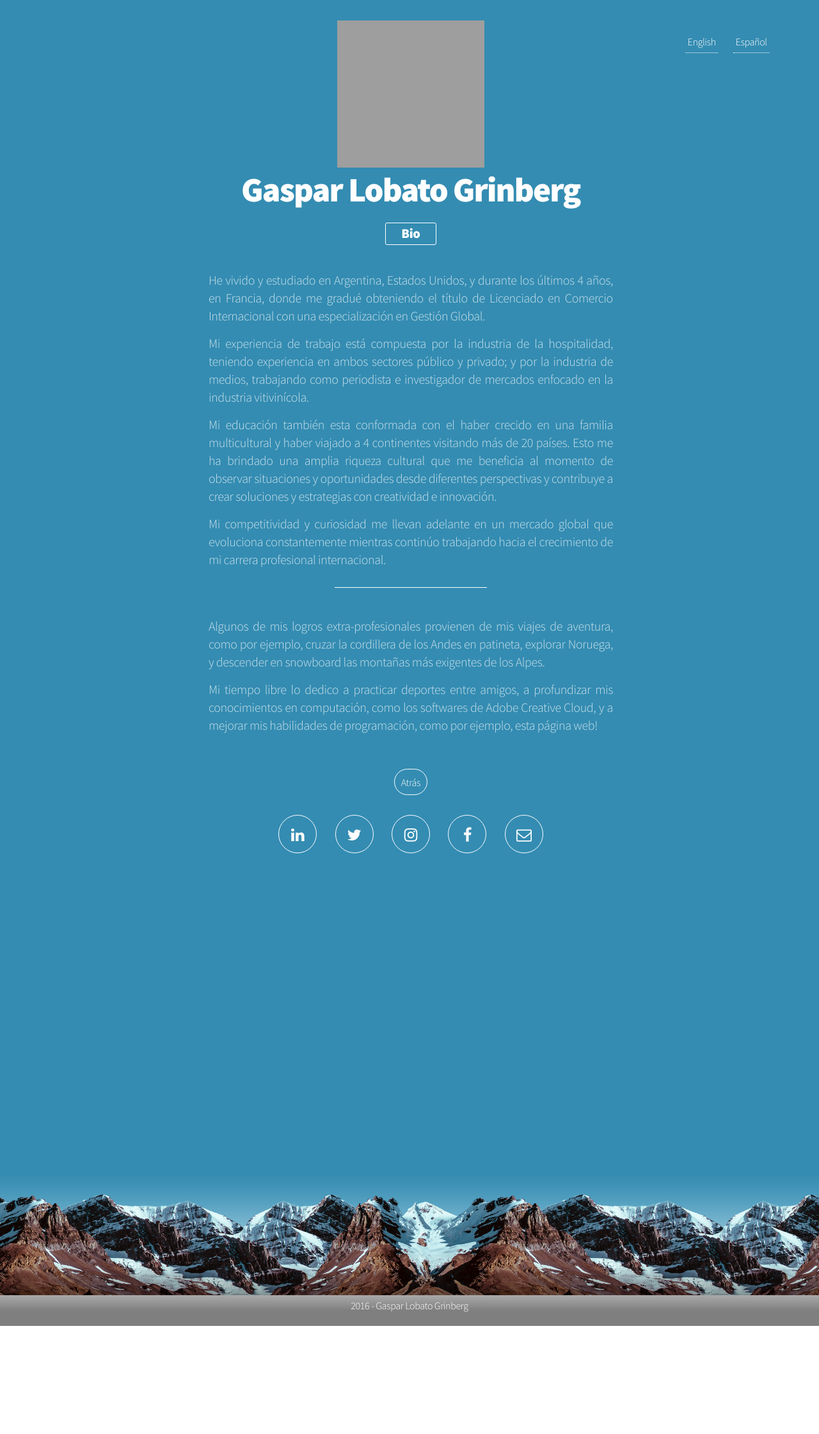
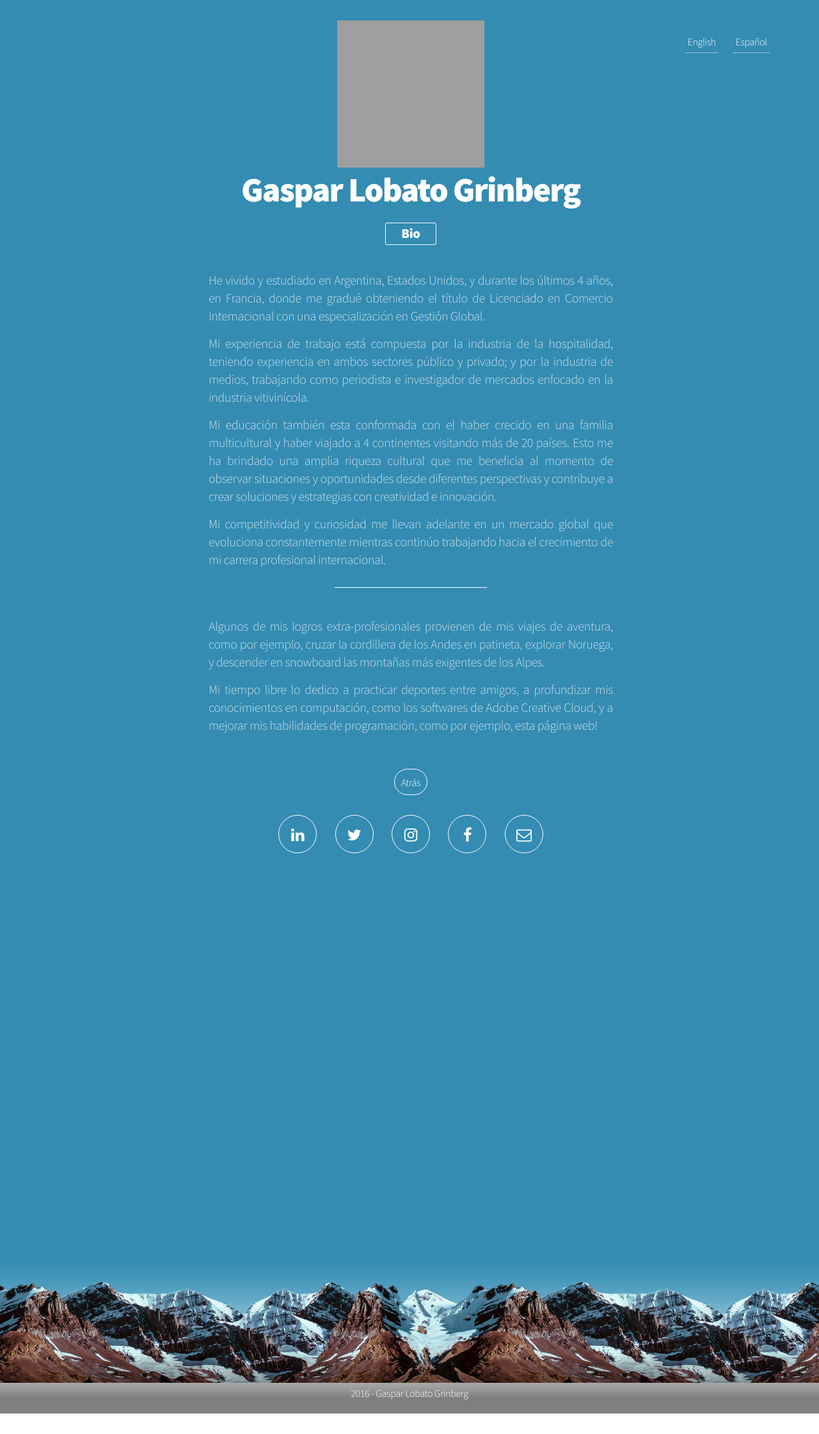
Before and after one commit to gasparlg/gasparg, a Jekyll site: the page built from es-bio.html, in a window 1280 px wide. Shown: the whole page at 64% size. Built offline with Jekyll 4.4.1, drawn with Linux system fonts in a browser that asks for light colours; before the commit the page ends 2105 px from its top, so only the background shows below that; grey boxes are pictures that could not be loaded.

Commit message:
added some media queries

```diff
--- a/css/main-bio.css
+++ b/css/main-bio.css
@@ -1010,7 +1010,8 @@
 		}
 }
 
-/* iPad Mini */
+/* iPad Mini non-retina */
+/* iPad normal 1 & 2 */
 
 @media only screen
 and (min-device-width : 768px)
@@ -1622,3 +1623,43 @@ and (orientation : portrait) {
          height: 120%;
     }
 }
+
+
+
+/* iPad Mini Retina Landscape*/
+/* iPad normal 3 & 4 Landscape*/
+
+
+@media only screen
+and (min-device-width : 768px)
+and (max-device-width : 1024px)
+and (orientation : landscape)
+and (-webkit-min-device-pixel-ratio: 2)  {
+
+    /* STYLES GO HERE */
+    /* Increase a bit the height of the wrapper */
+    /*
+    #wrapper {
+        height: 110em;
+    }
+    */
+}
+
+
+
+
+/* MACBOOK PRO 13 RETINA */
+/* MACBOOK AIR 11 ??? */
+
+@media only screen
+and (min-device-width : 768px)
+and (max-device-width : 1366px) {
+
+    /* STYLES GO HERE */
+    /* Increase a bit the height of the wrapper for the macbook air 11inch */
+
+    #wrapper {
+        height: 155%;
+    }
+
+}
```
